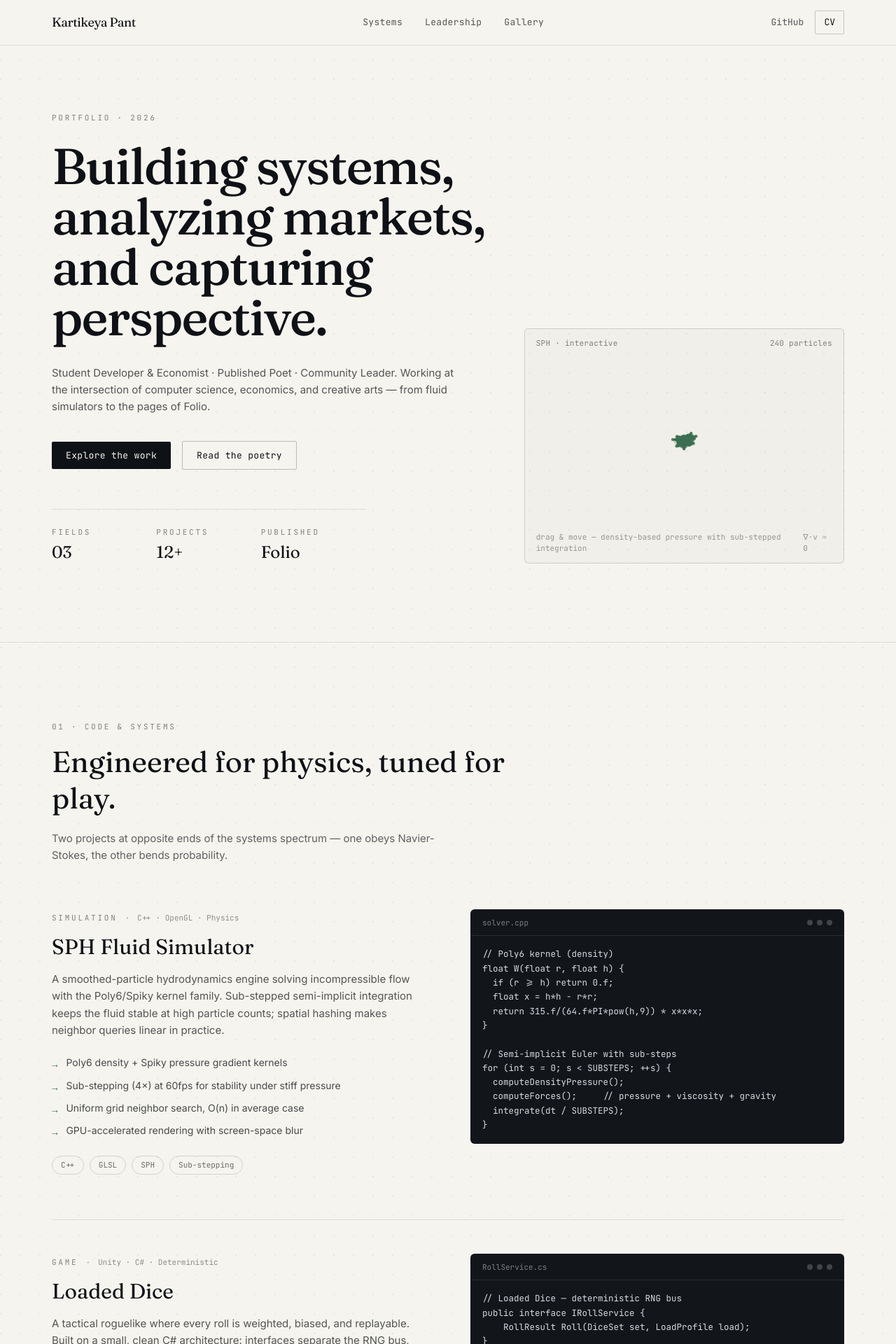
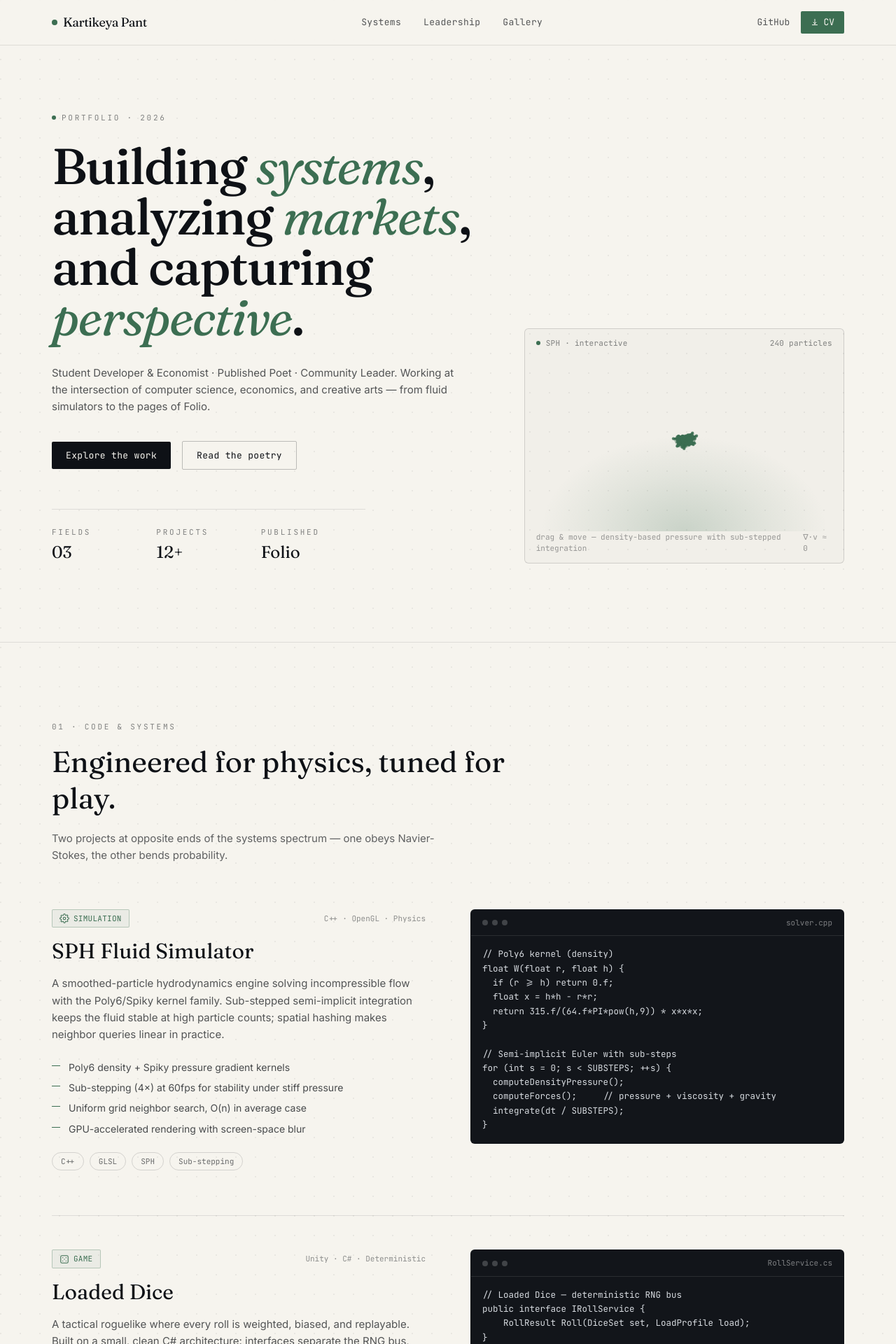
Before and after one commit to Krt135/Kartikeya-Personal-Website, a React (Vite) app: page / in a window 1280 px wide. Shown: the top 1920 px of the page at 70% size. Built offline with nearby package versions, Linux system fonts and the light colour scheme; the HTML template or start-up script is replaced by a standard one.

Commit message:
changed design of website to be more sleek

```diff
--- a/src/components/FluidVisual.tsx
+++ b/src/components/FluidVisual.tsx
@@ -154,14 +154,27 @@ export default function FluidVisual() {
   return (
     <div className="relative rounded-md border border-ink/15 bg-ink/[0.02] overflow-hidden">
       <div className="flex items-center justify-between px-4 pt-3 font-mono text-[11px] tracking-wide text-ink/50">
-        <span>SPH · interactive</span>
+        <span className="flex items-center gap-2">
+          <span className="w-1.5 h-1.5 rounded-full bg-moss" />
+          SPH · interactive
+        </span>
         <span>240 particles</span>
       </div>
-      <canvas
-        ref={canvasRef}
-        className="w-full h-[220px] sm:h-[260px] touch-none cursor-crosshair"
-        aria-hidden="true"
-      />
+      <div className="relative">
+        <div
+          aria-hidden="true"
+          className="pointer-events-none absolute inset-x-0 bottom-0 h-[70%]"
+          style={{
+            background:
+              "radial-gradient(60% 100% at 50% 100%, rgba(60,110,82,0.22) 0%, rgba(60,110,82,0.08) 45%, transparent 75%)",
+          }}
+        />
+        <canvas
+          ref={canvasRef}
+          className="relative w-full h-[220px] sm:h-[260px] touch-none cursor-crosshair"
+          aria-hidden="true"
+        />
+      </div>
       <div className="flex items-center justify-between px-4 pb-3 font-mono text-[11px] text-ink/40">
         <span>drag &amp; move — density-based pressure with sub-stepped integration</span>
         <span>∇·v ≈ 0</span>
--- a/src/components/Gallery.tsx
+++ b/src/components/Gallery.tsx
@@ -1,6 +1,8 @@
 import { gallery } from "../content";
 
 export default function Gallery() {
+  const [p1, p2, p3, p4] = gallery.plates;
+
   return (
     <section id="gallery" className="py-20 md:py-28 rule">
       <div className="mx-auto max-w-content px-6">
@@ -12,7 +14,12 @@ export default function Gallery() {
           {gallery.intro}
         </p>
 
-        <blockquote className="mt-14 border-l-2 border-gold pl-6 md:pl-8 max-w-2xl">
+        <div className="mt-16 grid lg:grid-cols-2 gap-10 lg:gap-16 items-start">
+          <div>
+            <span className="font-display text-5xl text-gold leading-none block mb-2">
+              &ldquo;
+            </span>
+            <blockquote className="border-l-2 border-gold pl-6 md:pl-8 max-w-lg">
               <p className="font-display italic text-xl md:text-2xl leading-relaxed text-ink/90">
                 {gallery.poem.lines.map((line, i) => (
                   <span key={i} className="block">
@@ -20,32 +27,52 @@ export default function Gallery() {
                   </span>
                 ))}
               </p>
-          <footer className="mt-5 font-mono text-[12px] text-ink/50 tracking-wide">
-            {gallery.poem.attribution} — {gallery.poem.source} — {gallery.poem.date}
+              <footer className="mt-6 flex items-center gap-3 font-mono text-[12px] text-ink/50 tracking-wide">
+                <span>{gallery.poem.attribution}</span>
+                <span className="text-ink/25">·</span>
+                <span className="font-display">{gallery.poem.source}</span>
+                <span className="ml-auto rounded-full border border-ink/15 px-2.5 py-1 text-[10px] uppercase tracking-wider">
+                  {gallery.poem.date}
+                </span>
               </footer>
             </blockquote>
+          </div>
 
-        <div className="mt-16 grid sm:grid-cols-2 lg:grid-cols-4 gap-6">
-          {gallery.plates.map((p) => (
-            <figure key={p.plate} className="group">
-              <div className="overflow-hidden rounded-md border border-ink/15 aspect-[4/5]">
-                <img
-                  src={p.src}
-                  alt={p.alt}
-                  loading="lazy"
-                  className="w-full h-full object-cover grayscale-[15%] group-hover:scale-[1.04] group-hover:grayscale-0 transition-all duration-500 ease-out"
-                />
+          <div className="grid grid-cols-2 gap-4">
+            <Plate plate={p1} className="row-span-2" />
+            <Plate plate={p2} />
+            <Plate plate={p3} />
+            <Plate plate={p4} className="col-span-2" />
           </div>
-              <figcaption className="mt-3 flex items-baseline justify-between">
-                <span className="font-mono text-[11px] tracking-wide text-ink/45">
-                  {p.plate}
-                </span>
-                <span className="font-display text-[15px]">{p.caption}</span>
-              </figcaption>
-            </figure>
-          ))}
         </div>
       </div>
     </section>
   );
 }
+
+function Plate({
+  plate,
+  className = "",
+}: {
+  plate: (typeof gallery.plates)[number];
+  className?: string;
+}) {
+  return (
+    <figure className={`group ${className}`}>
+      <div className="relative overflow-hidden rounded-md border border-ink/15 h-full aspect-[4/5]">
+        <img
+          src={plate.src}
+          alt={plate.alt}
+          loading="lazy"
+          className="w-full h-full object-cover grayscale-[15%] group-hover:scale-[1.04] group-hover:grayscale-0 transition-all duration-500 ease-out"
+        />
+        <div className="absolute inset-x-0 bottom-0 bg-gradient-to-t from-ink/70 via-ink/10 to-transparent p-3">
+          <p className="font-mono text-[10px] tracking-wide text-paper/70 uppercase">
+            {plate.plate}
+          </p>
+          <p className="font-display text-[15px] text-paper">{plate.caption}</p>
+        </div>
+      </div>
+    </figure>
+  );
+}
--- a/src/components/Header.tsx
+++ b/src/components/Header.tsx
@@ -6,8 +6,9 @@ export default function Header() {
       <div className="mx-auto max-w-content px-6 h-16 flex items-center justify-between">
         <a
           href="#top"
-          className="font-display text-lg tracking-tight focus-ring"
+          className="font-display text-lg tracking-tight focus-ring flex items-center gap-2"
         >
+          <span className="w-2 h-2 rounded-full bg-moss" />
           {site.name}
         </a>
 
@@ -34,8 +35,11 @@ export default function Header() {
           </a>
           <a
             href={site.cvUrl}
-            className="inline-flex items-center rounded-sm border border-ink/20 px-3 py-1.5 hover:border-ink hover:bg-ink hover:text-paper transition-colors focus-ring"
+            className="inline-flex items-center gap-1.5 rounded-full bg-moss text-paper px-3.5 py-1.5 hover:bg-ink transition-colors focus-ring"
           >
+            <svg viewBox="0 0 24 24" className="w-3 h-3" fill="none" stroke="currentColor" strokeWidth="2">
+              <path d="M12 3v13m0 0-4-4m4 4 4-4M5 19h14" strokeLinecap="round" strokeLinejoin="round" />
+            </svg>
             CV
           </a>
         </div>
--- a/src/components/Hero.tsx
+++ b/src/components/Hero.tsx
@@ -5,14 +5,19 @@ export default function Hero() {
   return (
     <section id="top" className="pt-32 pb-20 md:pt-40 md:pb-28">
       <div className="mx-auto max-w-content px-6">
-        <p className="eyebrow mb-6">{hero.eyebrow}</p>
+        <p className="eyebrow mb-6 flex items-center gap-2">
+          <span className="w-1.5 h-1.5 rounded-full bg-moss" />
+          {hero.eyebrow}
+        </p>
 
         <div className="grid md:grid-cols-[1.15fr_0.85fr] gap-14 items-end">
           <div>
             <h1 className="font-display font-medium text-[13vw] leading-[0.98] sm:text-6xl md:text-6xl lg:text-7xl tracking-tight">
-              {hero.headline.map((line, i) => (
+              {hero.headline.map(([prefix, accent, suffix], i) => (
                 <span key={i} className="block">
-                  {line}
+                  {prefix}
+                  <em className="text-moss italic font-normal">{accent}</em>
+                  {suffix}
                 </span>
               ))}
             </h1>
--- a/src/components/Leadership.tsx
+++ b/src/components/Leadership.tsx
@@ -32,7 +32,7 @@ export default function Leadership() {
                       key={b}
                       className="flex gap-3 text-[14px] text-ink/75 leading-snug"
                     >
-                      <span className="text-rust mt-[3px] font-mono">→</span>
+                      <span className="text-rust mt-[1px] font-mono text-[13px]">↗</span>
                       <span>{b}</span>
                     </li>
                   ))}
--- a/src/components/Systems.tsx
+++ b/src/components/Systems.tsx
@@ -1,4 +1,31 @@
 import { systems } from "../content";
+
+function GearIcon() {
+  return (
+    <svg viewBox="0 0 24 24" className="w-3.5 h-3.5" fill="none" stroke="currentColor" strokeWidth="1.8">
+      <circle cx="12" cy="12" r="3" />
+      <path d="M19.4 15a1.65 1.65 0 0 0 .33 1.82l.06.06a2 2 0 1 1-2.83 2.83l-.06-.06a1.65 1.65 0 0 0-1.82-.33 1.65 1.65 0 0 0-1 1.51V21a2 2 0 0 1-4 0v-.09A1.65 1.65 0 0 0 9 19.4a1.65 1.65 0 0 0-1.82.33l-.06.06a2 2 0 1 1-2.83-2.83l.06-.06a1.65 1.65 0 0 0 .33-1.82 1.65 1.65 0 0 0-1.51-1H3a2 2 0 0 1 0-4h.09A1.65 1.65 0 0 0 4.6 9a1.65 1.65 0 0 0-.33-1.82l-.06-.06a2 2 0 1 1 2.83-2.83l.06.06a1.65 1.65 0 0 0 1.82.33H9a1.65 1.65 0 0 0 1-1.51V3a2 2 0 0 1 4 0v.09a1.65 1.65 0 0 0 1 1.51 1.65 1.65 0 0 0 1.82-.33l.06-.06a2 2 0 1 1 2.83 2.83l-.06.06a1.65 1.65 0 0 0-.33 1.82V9a1.65 1.65 0 0 0 1.51 1H21a2 2 0 0 1 0 4h-.09a1.65 1.65 0 0 0-1.51 1z" />
+    </svg>
+  );
+}
+
+function DiceIcon() {
+  return (
+    <svg viewBox="0 0 24 24" className="w-3.5 h-3.5" fill="none" stroke="currentColor" strokeWidth="1.8">
+      <rect x="3" y="3" width="18" height="18" rx="3" />
+      <circle cx="8" cy="8" r="1.1" fill="currentColor" stroke="none" />
+      <circle cx="16" cy="8" r="1.1" fill="currentColor" stroke="none" />
+      <circle cx="8" cy="16" r="1.1" fill="currentColor" stroke="none" />
+      <circle cx="16" cy="16" r="1.1" fill="currentColor" stroke="none" />
+      <circle cx="12" cy="12" r="1.1" fill="currentColor" stroke="none" />
+    </svg>
+  );
+}
+
+const icons: Record<string, () => JSX.Element> = {
+  Simulation: GearIcon,
+  Game: DiceIcon,
+};
 
 export default function Systems() {
   return (
@@ -13,15 +40,19 @@ export default function Systems() {
         </p>
 
         <div className="mt-16 space-y-16">
-          {systems.projects.map((p) => (
+          {systems.projects.map((p) => {
+            const Icon = icons[p.kicker];
+            return (
               <article
                 key={p.title}
                 className="grid lg:grid-cols-2 gap-10 lg:gap-16 items-start border-t border-ink/10 pt-12 first:border-t-0 first:pt-0"
               >
                 <div>
-                <div className="flex items-center gap-3 mb-3">
-                  <span className="eyebrow text-moss">{p.kicker}</span>
-                  <span className="text-ink/30">·</span>
+                  <div className="flex items-center justify-between mb-4">
+                    <span className="inline-flex items-center gap-1.5 rounded-sm border border-moss/30 bg-moss/[0.06] text-moss px-2.5 py-1 font-mono text-[11px] tracking-wide uppercase">
+                      {Icon && <Icon />}
+                      {p.kicker}
+                    </span>
                     <span className="font-mono text-[11px] text-ink/45">
                       {p.tags.join(" · ")}
                     </span>
@@ -36,7 +67,7 @@ export default function Systems() {
                         key={b}
                         className="flex gap-3 text-[14px] text-ink/75 leading-snug"
                       >
-                      <span className="text-moss mt-[3px] font-mono">→</span>
+                        <span className="text-moss mt-[7px] w-3 h-px bg-moss shrink-0" />
                         <span>{b}</span>
                       </li>
                     ))}
@@ -55,19 +86,20 @@ export default function Systems() {
 
                 <div className="rounded-md overflow-hidden border border-ink/15 bg-[#12151a] text-[#d7dbe0]">
                   <div className="flex items-center justify-between px-4 py-2.5 border-b border-white/10 font-mono text-[11px] text-white/45">
-                  <span>{p.codeLabel}</span>
                     <span className="flex gap-1.5">
                       <span className="w-2 h-2 rounded-full bg-white/20" />
                       <span className="w-2 h-2 rounded-full bg-white/20" />
                       <span className="w-2 h-2 rounded-full bg-white/20" />
                     </span>
+                    <span>{p.codeLabel}</span>
                   </div>
                   <pre className="p-4 overflow-x-auto text-[12.5px] leading-relaxed font-mono">
                     <code>{p.code}</code>
                   </pre>
                 </div>
               </article>
-          ))}
+            );
+          })}
         </div>
       </div>
     </section>
--- a/src/content.ts
+++ b/src/content.ts
@@ -16,7 +16,12 @@ export const site = {
 
 export const hero = {
   eyebrow: "Portfolio · 2026",
-  headline: ["Building systems,", "analyzing markets,", "and capturing perspective."],
+  // Each line: [plain prefix, italic accent word, plain suffix]
+  headline: [
+    ["Building ", "systems", ","],
+    ["analyzing ", "markets", ","],
+    ["and capturing ", "perspective", "."],
+  ],
   subhead:
     "Student Developer & Economist · Published Poet · Community Leader. Working at the intersection of computer science, economics, and creative arts — from fluid simulators to the pages of Folio.",
   ctaPrimary: { label: "Explore the work", href: "#systems" },
```
Also changed, not shown: 1 other file (tests, documents, lock files or other folders). Lines whose indentation alone changed are shown as unchanged.
